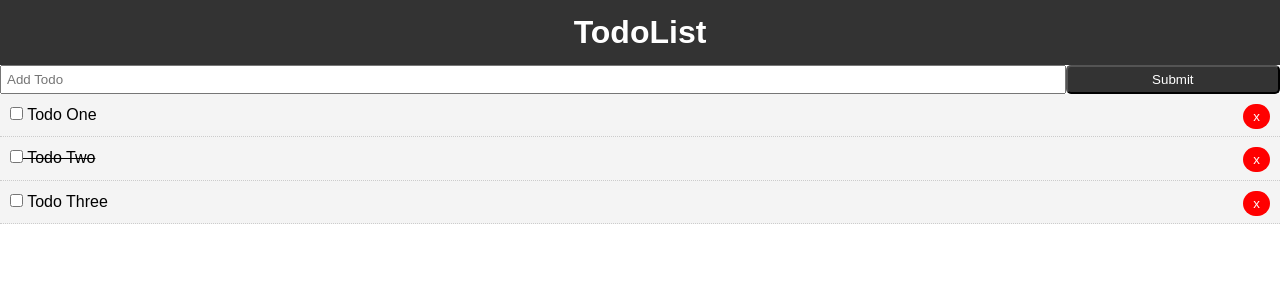
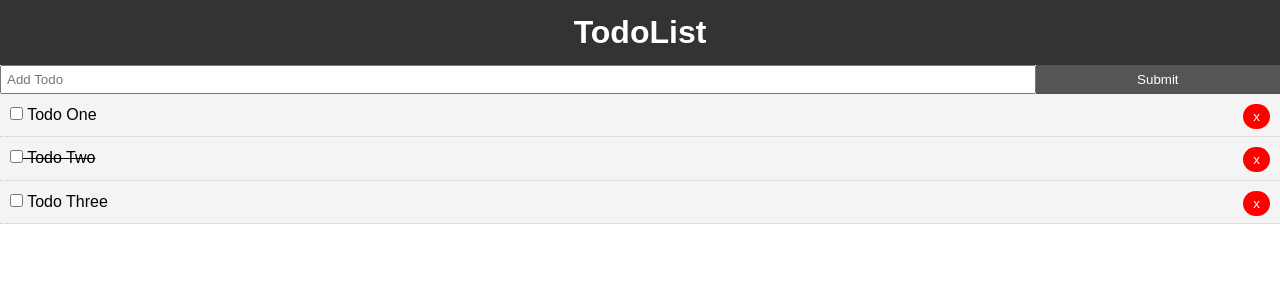
Before and after one commit to ZachyDev/Vue-getting-started, a Vue app in the folder todo-app/: page / in a window 1280 px wide. Shown: the top 300 px of the page. Built offline with nearby package versions, Linux system fonts and the light colour scheme.

Commit message:
added form to todo app

```diff
--- a/todo-app/src/App.vue
+++ b/todo-app/src/App.vue
@@ -60,4 +60,12 @@ body{
     font-family: Arial, Helvetica, sans-serif;
     line-height: 1.4;
   }
+  .btn{
+    display: inline-block;
+    border:none;
+    background: #555;
+    color:#fff;
+    padding: 7px 20px;
+    cursor: pointer;
+  }
 </style>
--- a/todo-app/src/components/AddTodo.vue
+++ b/todo-app/src/components/AddTodo.vue
@@ -24,9 +24,5 @@ export default {
     }
     input[type="submit"] {
         flex:2;
-        background: #333;
-        color:#fff;
-        outline: none;
-        border-radius:5px;
     }
 </style>
```
Lines whose indentation alone changed are shown as unchanged.
